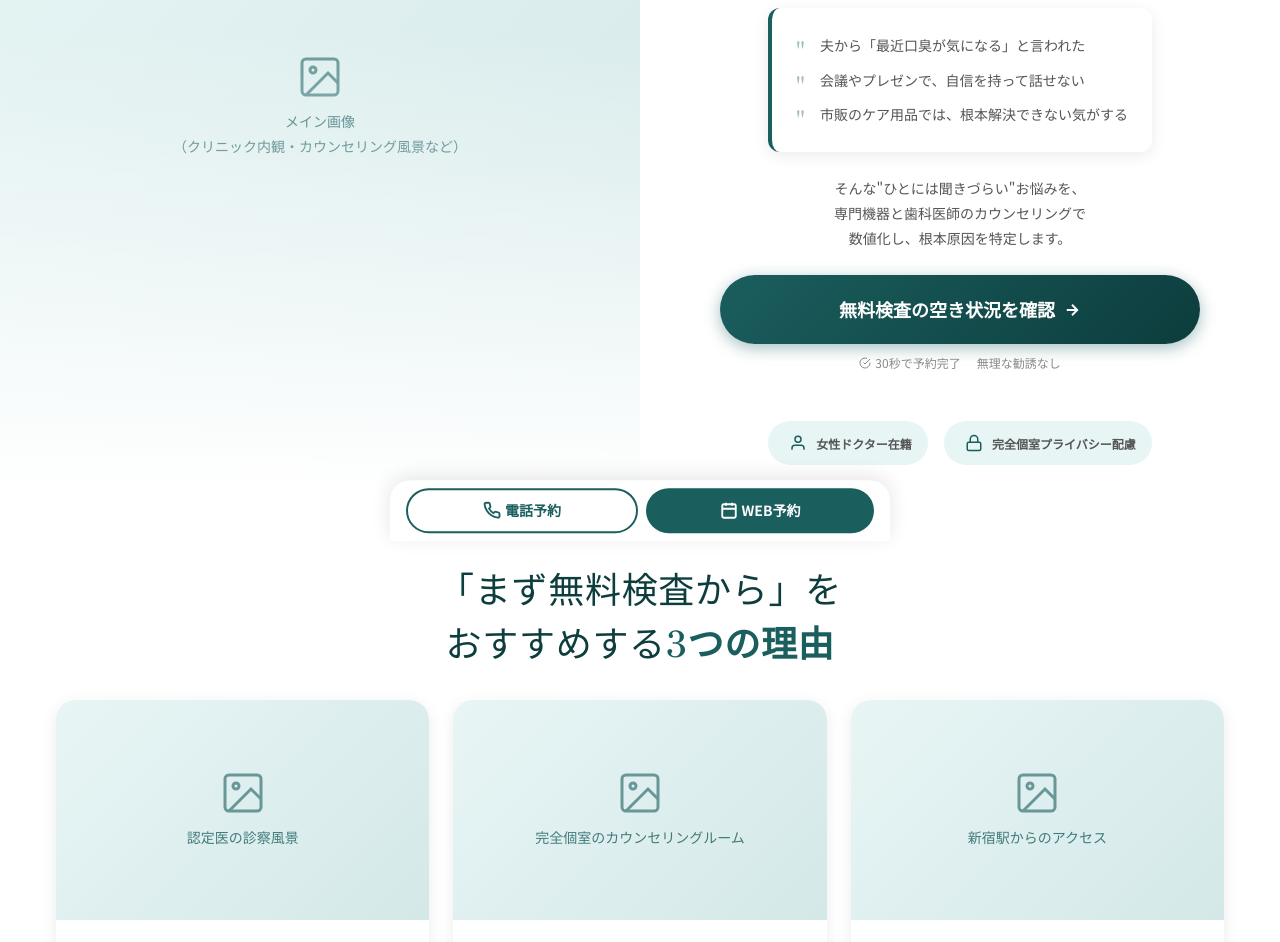
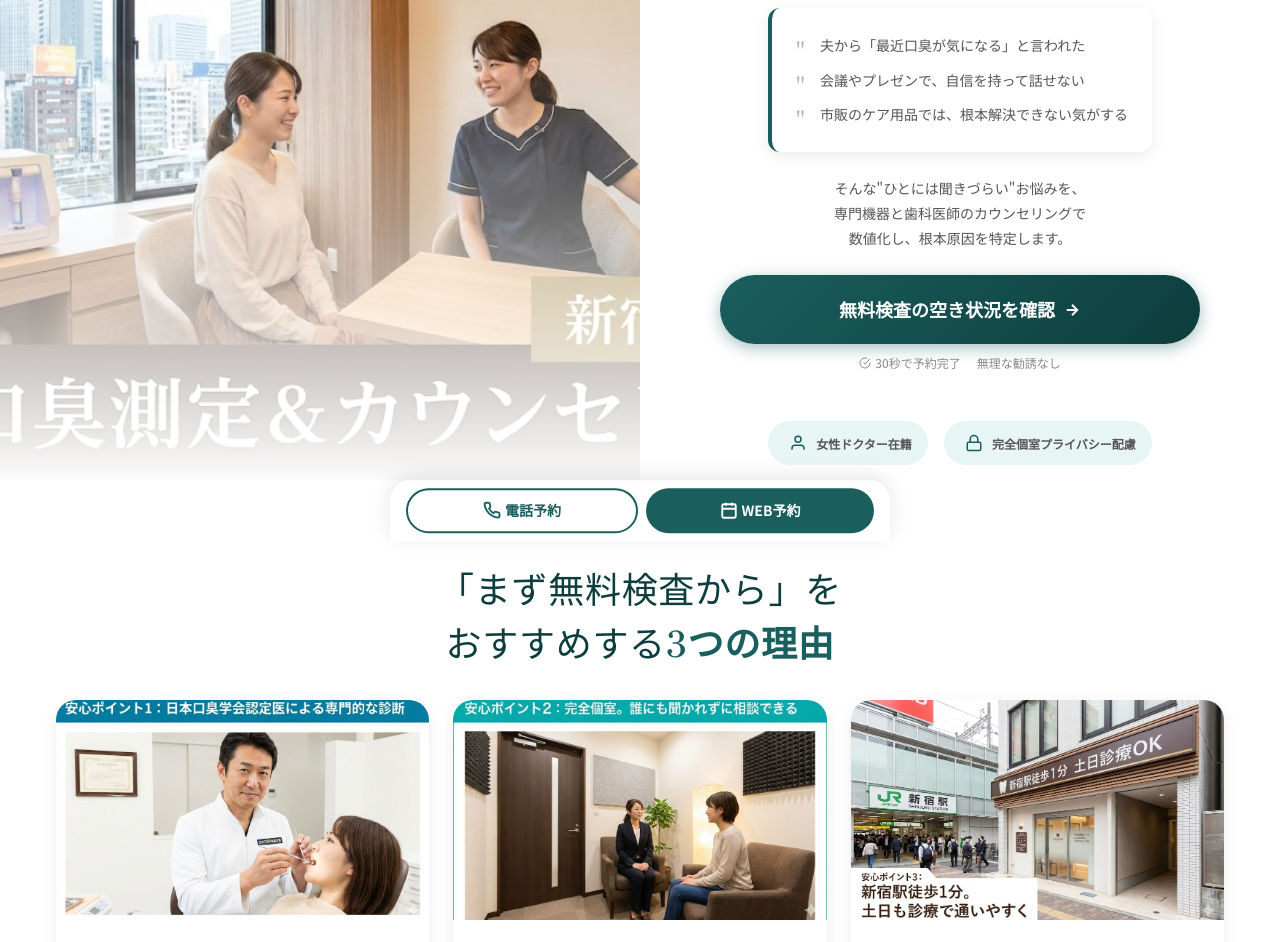
Before and after one commit to kobayashi-boop/test, a plain HTML site: page index.html in a window 1280 px wide. Shown: the part 320-1262 px from the top of the page. Drawn offline with Linux system fonts and the light colour scheme.

Commit message:
Update index.html

```diff
--- a/index.html
+++ b/index.html
@@ -53,14 +53,7 @@
   ============================================ -->
   <section class="fv">
     <div class="fv__image">
-      <div class="img-placeholder">
-        <svg class="img-placeholder__icon" viewBox="0 0 24 24" fill="none" stroke="currentColor" stroke-width="1.5">
-          <rect x="3" y="3" width="18" height="18" rx="2"/>
-          <circle cx="8.5" cy="8.5" r="1.5"/>
-          <path d="m21 15-5-5L5 21"/>
-        </svg>
-        <span class="img-placeholder__text">メイン画像<br>（クリニック内観・カウンセリング風景など）</span>
-      </div>
+      <img src="./images/main-visual.jpg" alt="ブレスケアクリニック - カウンセリング風景" style="width:100%;height:100%;object-fit:cover;">
       <div class="fv__badges">
         <div class="fv__badge">
           <svg class="fv__badge-icon" viewBox="0 0 24 24" fill="currentColor">
@@ -161,12 +154,7 @@
       <div class="reasons__list fade-in">
         <article class="reasons__card">
           <div class="reasons__card-image">
-            <div class="img-placeholder">
-              <svg class="img-placeholder__icon" viewBox="0 0 24 24" fill="none" stroke="currentColor" stroke-width="1.5">
-                <rect x="3" y="3" width="18" height="18" rx="2"/><circle cx="8.5" cy="8.5" r="1.5"/><path d="m21 15-5-5L5 21"/>
-              </svg>
-              <span class="img-placeholder__text">認定医の診察風景</span>
-            </div>
+            <img src="./images/reason-01.jpg" alt="認定医の診察風景" style="width:100%;height:100%;object-fit:cover;">
           </div>
           <div class="reasons__card-content">
             <span class="reasons__card-num">1</span>
@@ -177,12 +165,7 @@
 
         <article class="reasons__card">
           <div class="reasons__card-image">
-            <div class="img-placeholder">
-              <svg class="img-placeholder__icon" viewBox="0 0 24 24" fill="none" stroke="currentColor" stroke-width="1.5">
-                <rect x="3" y="3" width="18" height="18" rx="2"/><circle cx="8.5" cy="8.5" r="1.5"/><path d="m21 15-5-5L5 21"/>
-              </svg>
-              <span class="img-placeholder__text">完全個室のカウンセリングルーム</span>
-            </div>
+            <img src="./images/reason-02.jpg" alt="完全個室のカウンセリングルーム" style="width:100%;height:100%;object-fit:cover;">
           </div>
           <div class="reasons__card-content">
             <span class="reasons__card-num">2</span>
@@ -193,12 +176,7 @@
 
         <article class="reasons__card">
           <div class="reasons__card-image">
-            <div class="img-placeholder">
-              <svg class="img-placeholder__icon" viewBox="0 0 24 24" fill="none" stroke="currentColor" stroke-width="1.5">
-                <rect x="3" y="3" width="18" height="18" rx="2"/><circle cx="8.5" cy="8.5" r="1.5"/><path d="m21 15-5-5L5 21"/>
-              </svg>
-              <span class="img-placeholder__text">新宿駅からのアクセス</span>
-            </div>
+            <img src="./images/reason-03.jpg" alt="新宿駅からのアクセス" style="width:100%;height:100%;object-fit:cover;">
           </div>
           <div class="reasons__card-content">
             <span class="reasons__card-num">3</span>
@@ -310,12 +288,7 @@
       </header>
 
       <div class="comparison__visual fade-in">
-        <div class="img-placeholder">
-          <svg class="img-placeholder__icon" viewBox="0 0 24 24" fill="none" stroke="currentColor" stroke-width="1.5">
-            <rect x="3" y="3" width="18" height="18" rx="2"/><circle cx="8.5" cy="8.5" r="1.5"/><path d="m21 15-5-5L5 21"/>
-          </svg>
-          <span class="img-placeholder__text">比較イラスト<br>（市販品 vs 専門治療）</span>
-        </div>
+        <img src="./images/comparison.jpg" alt="市販品と専門治療の比較" style="width:100%;height:100%;object-fit:cover;border-radius:var(--radius-lg);">
       </div>
 
       <div class="comparison__cards fade-in">
@@ -411,12 +384,7 @@
         </article>
 
         <div class="transformation__image">
-          <div class="img-placeholder">
-            <svg class="img-placeholder__icon" viewBox="0 0 24 24" fill="none" stroke="currentColor" stroke-width="1.5">
-              <rect x="3" y="3" width="18" height="18" rx="2"/><circle cx="8.5" cy="8.5" r="1.5"/><path d="m21 15-5-5L5 21"/>
-            </svg>
-            <span class="img-placeholder__text">笑顔で会話するイメージ</span>
-          </div>
+          <img src="./images/transformation.jpg" alt="笑顔で会話するイメージ" style="width:100%;height:100%;object-fit:cover;border-radius:var(--radius-lg);">
         </div>
       </div>
     </div>
```
